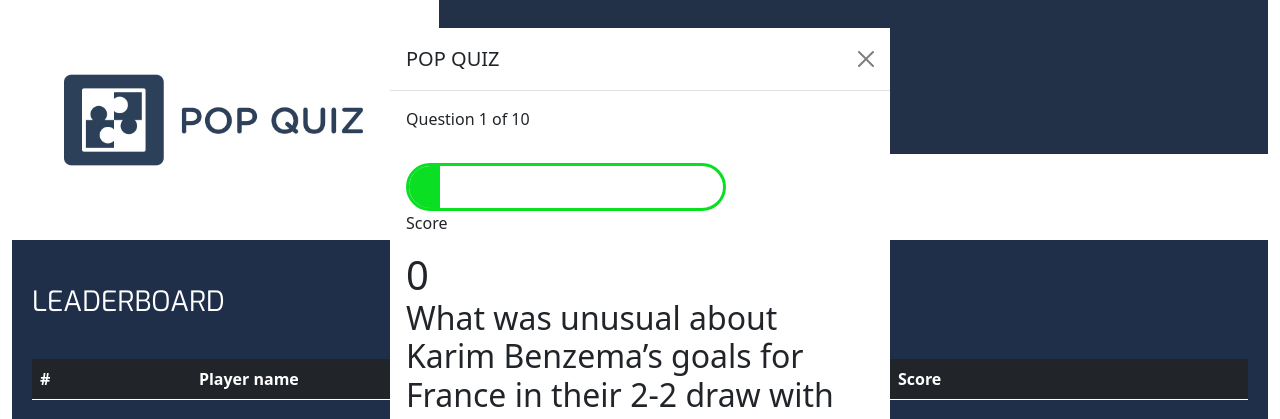
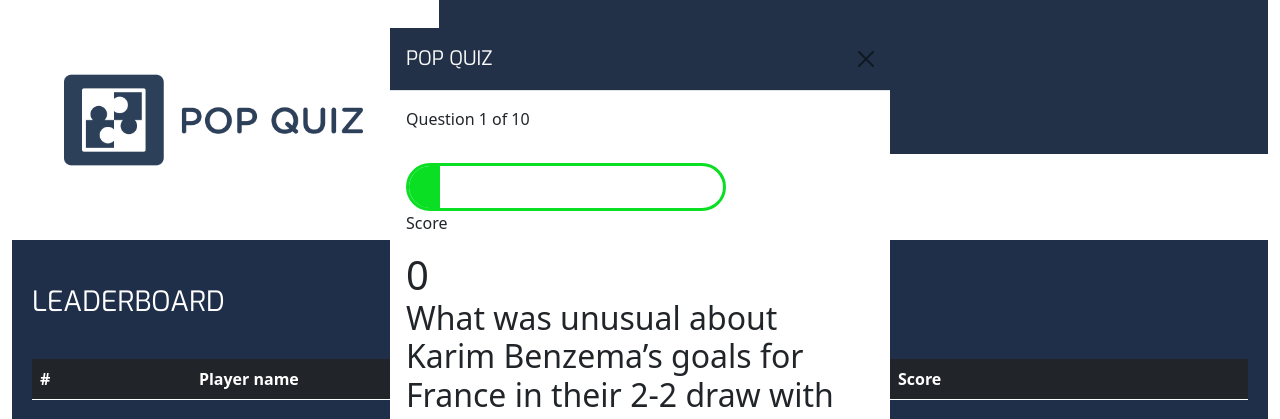
Before and after one commit to peanutbutterclassic/popquiz, a plain HTML site: page index.html in a window 1280 px wide. Both pictures are taken after a click on the button "START QUIZ". Shown: the top 419 px of the page. Drawn offline with nearby package versions, Linux system fonts and the light colour scheme.

Commit message:
Beautify code in index to organise content for ease of access to code in the future

```diff
--- a/assets/css/style.css
+++ b/assets/css/style.css
@@ -5,6 +5,10 @@
 /* ------------------------------------------Colours */
 
 .bg-color-name-title {
+    background-color: #223147;
+}
+
+.bg-modal-pop-quiz {
     background-color: #223147;
 }
 
--- a/index.html
+++ b/index.html
@@ -45,8 +45,8 @@
                         <div id="myModal" class="modal modal-fullscreen click" tabindex="-1">
                             <div class="modal-dialog">
                                 <div class="modal-content">
-                                <div class="modal-header">
-                                  <h5 class="modal-title">POP QUIZ</h5>
+                                    <div class="modal-header bg-modal-pop-quiz">
+                                        <h5 class="modal-title general-sub">POP QUIZ</h5>
                                         <button type="button" class="btn-close" data-bs-dismiss="modal" aria-label="Close"></button>
                                     </div>
                                     <div class="modal-body">
@@ -95,16 +95,20 @@
                                             <!-- End Game -->
                                             <section id="panelId" class="container-fluid">
                                             <div class="row">
+                                                <div class="col">
                                                     <div id="highScores" class="col-md-12 section-column">
                                                         <!--- temporal added elements -->
                                                         <div id="finalScore">final score</div>
                                                         <div id="username">username</div>
                                                     </div>
                                                 </div>
+                                            </div>
+                                        </div>
                                         <div>
                                             <button type="button" class="btn btn-secondary" data-bs-dismiss="modal">QUIT</button>
                                             <button type="button" class="btn btn-primary">Save SCORE</button>
                                         </div>
+
                                 <!-- end of pop quiz -->
                             <div class="container">
                                 <div id="highScores" class="flex-center flex-column">
@@ -118,6 +122,8 @@
                                     </div>
                                 </div>
                             </div>
+
+
                         </div>
 
 
@@ -147,49 +153,7 @@
     </header>
     <section id="leaderboard-panel" class="container-fluid">
         <div class="row">
-            <!-- <div class="col-md-4 bg-color-personal-info section-column">
-                <div class="row">
-                    <div class="col-12">
-                        <h3 class="section-header uppercase">Top 5</h3>
-                    </div>
-                </div>
-                <div class="person-info-item">
-                    <div class="key">
-                        <p class="uppercase">
-                            First (Leader):
-                        </p>
-                    </div>
-                    <div class="value">
-                        <p>
-                            Rano Fisher
-                        </p>
-                    </div>
-                </div>
-                <div class="person-info-item">
-                    <div class="key">
-                        <p class="uppercase">
-                            Second (runners up):
-                        </p>
-                    </div>
-                    <div class="value">
-                        <p>
-                            David McKenzie
-                        </p>
-                    </div>
-                </div>
-                <div class="person-info-item">
-                    <div class="key">
-                        <p class="uppercase">
-                            Third Place:
-                        </p>
-                    </div>
-                    <div class="value">
-                        <p>
-                            Gilian McDonald
-                        </p>
-                    </div>
-                </div>
-            </div> -->
+
 
             <!-- Leaderboard -->
 
```
Lines whose indentation alone changed are shown as unchanged.
